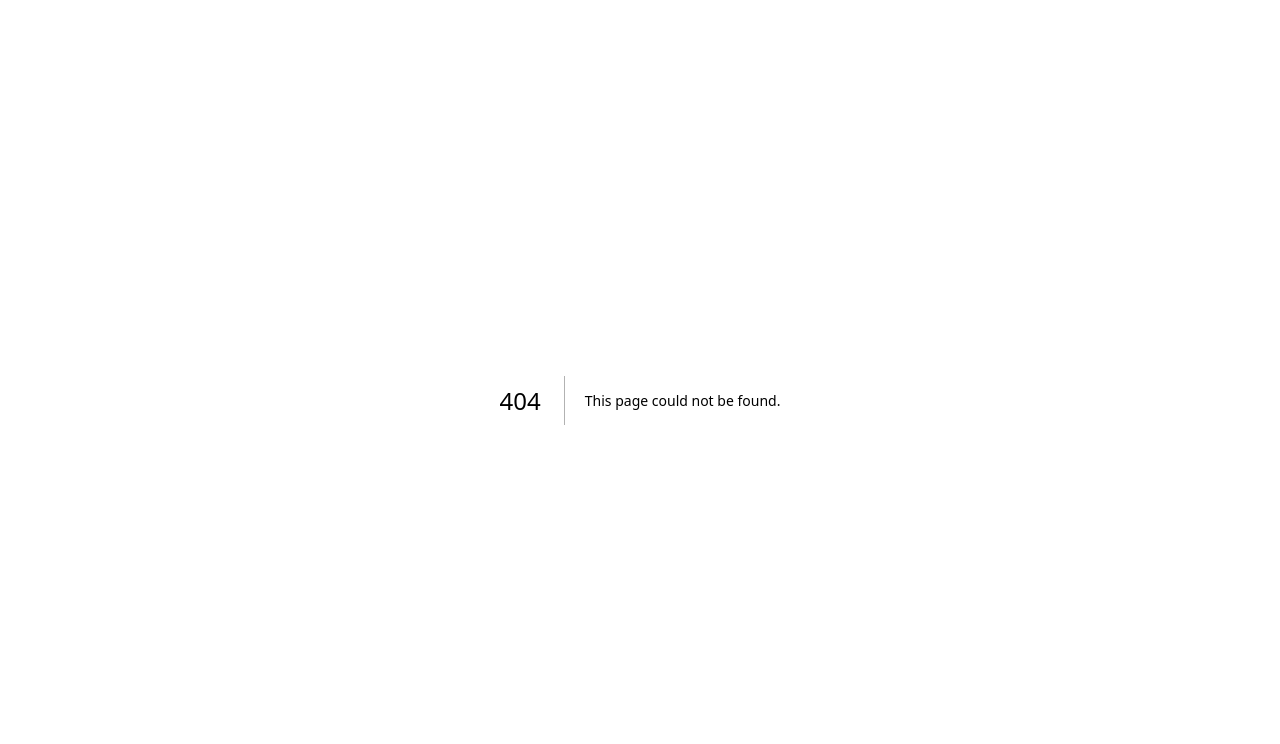
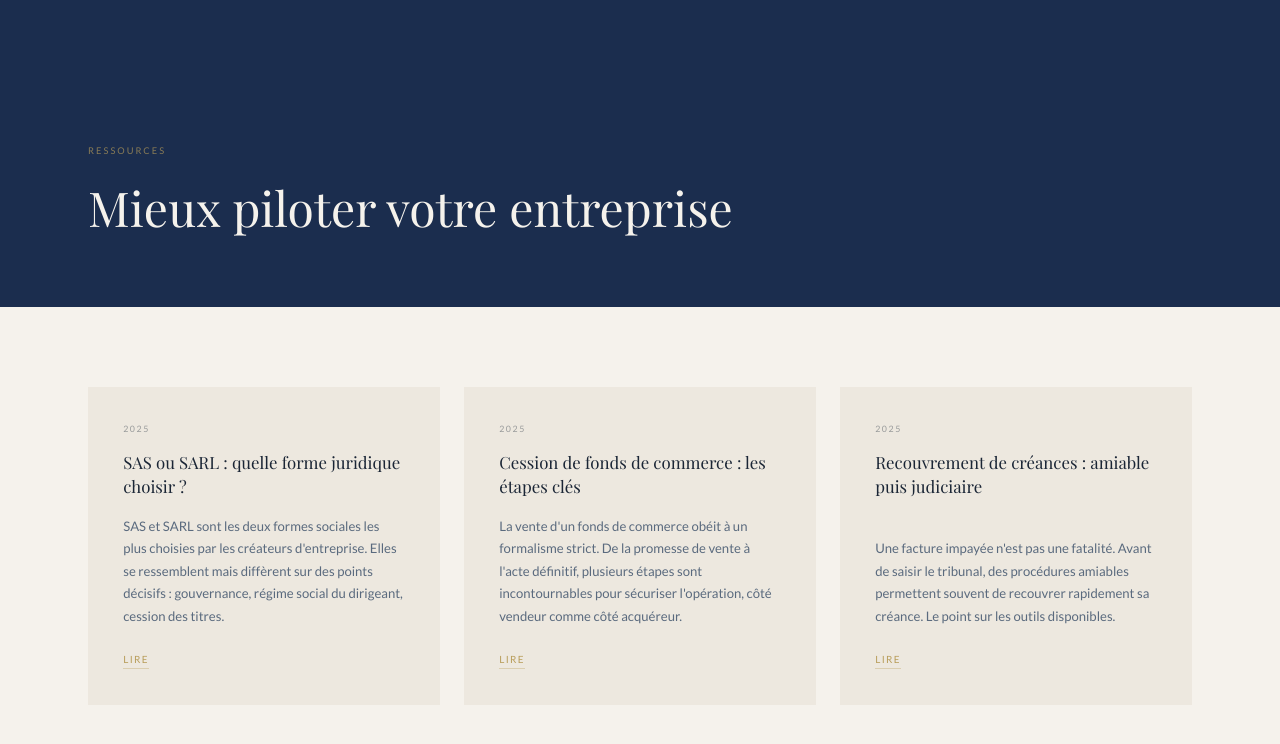
Before and after one commit to sleloutre-afk/grizeau-avocat-test0723, a Next.js app: page /ressources in a window 1280 px wide. Before the commit this address had no page. Shown: the top 744 px of the page. Built offline with nearby package versions, Linux system fonts and the light colour scheme; a web font is replaced by a local one.

Commit message:
add src/app/ressources/page.tsx

```diff
--- /dev/null
+++ b/src/app/ressources/page.tsx
@@ -0,0 +1,42 @@
+import Link from 'next/link'
+import { ARTICLES } from '@/lib/articles'
+
+export default function RessourcesPage() {
+  return (
+    <main style={{ minHeight: '100vh', background: '#f5f2ec' }}>
+      <div style={{ background: '#1b2d4e', padding: '9rem 0 4rem' }}>
+        <div className="max-w-6xl mx-auto px-6">
+          <p style={{ fontSize: '0.58rem', letterSpacing: '0.22em', textTransform: 'uppercase', color: 'rgba(184,157,90,0.70)', marginBottom: '0.8rem' }}>
+            Ressources
+          </p>
+          <h1 style={{ fontFamily: 'var(--font-playfair)', fontSize: 'clamp(2rem, 4vw, 3rem)', fontWeight: 400, color: '#f5f2ec' }}>
+            Mieux piloter votre entreprise
+          </h1>
+        </div>
+      </div>
+
+      <div className="max-w-6xl mx-auto px-6" style={{ padding: '5rem 1.5rem' }}>
+        <div className="grid md:grid-cols-3" style={{ gap: '1.5rem' }}>
+          {ARTICLES.map((a) => (
+            <Link key={a.slug} href={`/ressources/${a.slug}`} style={{ textDecoration: 'none' }}>
+              <article className="card-hover" style={{ background: '#ede8df', padding: '2.2rem', height: '100%', display: 'flex', flexDirection: 'column' }}>
+                <p style={{ fontSize: '0.55rem', letterSpacing: '0.18em', textTransform: 'uppercase', color: 'rgba(26,37,53,0.40)', marginBottom: '1rem' }}>
+                  {a.date}
+                </p>
+                <h2 style={{ fontFamily: 'var(--font-playfair)', fontSize: '1.05rem', fontWeight: 400, color: '#1a2535', lineHeight: 1.42, marginBottom: '1rem', flexGrow: 1 }}>
+                  {a.title}
+                </h2>
+                <p style={{ fontSize: '0.82rem', lineHeight: 1.72, color: '#5a6a7e', marginBottom: '1.5rem' }}>
+                  {a.excerpt}
+                </p>
+                <span style={{ fontSize: '0.62rem', letterSpacing: '0.14em', textTransform: 'uppercase', color: '#b89d5a', borderBottom: '1px solid rgba(184,157,90,0.35)', paddingBottom: '2px', alignSelf: 'flex-start' }}>
+                  Lire
+                </span>
+              </article>
+            </Link>
+          ))}
+        </div>
+      </div>
+    </main>
+  )
+}
```
